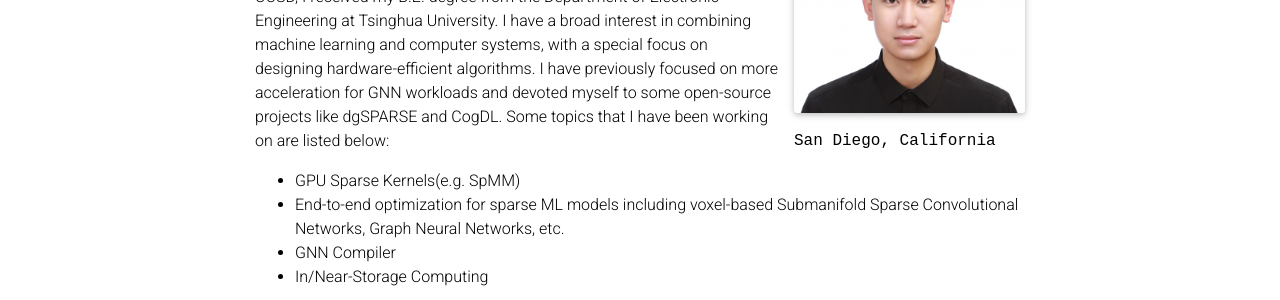
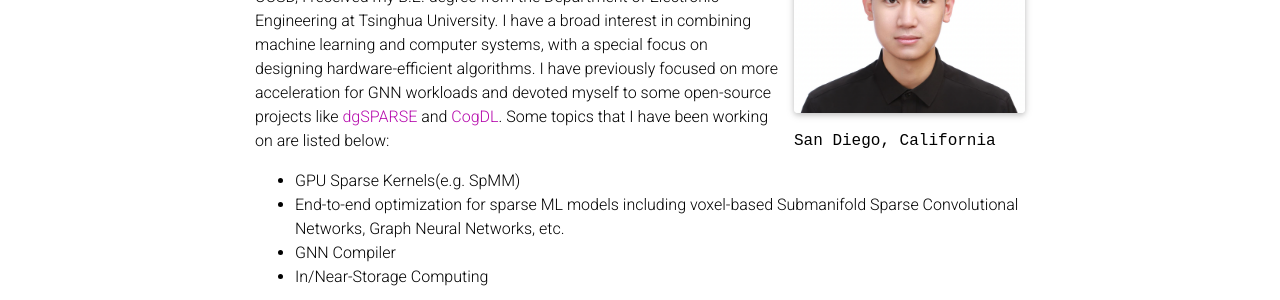
Before and after one commit to fishmingyu/fishmingyu.github.io, a Jekyll site: the page built from _pages/about.md, in a window 1280 px wide and 1075 px high. Shown: the part 288-588 px from the top of the window. Built offline with Jekyll 4.4.1, drawn with Linux system fonts in a browser that asks for light colours; full-size pictures stand in for the smaller copies a plugin makes; comment, search, counter and statistics services are not loaded; a style sheet for code colours, icons or effects is not loaded; some of the changed lines change nothing that is shown; some of the changed text lies outside the part shown.

Commit message:
modified website html

```diff
--- a/_pages/about.md
+++ b/_pages/about.md
@@ -17,7 +17,7 @@ social: true  # includes social icons at the bottom of the page
 ---
 
 I am a first-year Ph.D. advised by Prof. [Jishen Zhao](https://cseweb.ucsd.edu/~jzhao/) in Computer Science and Engineering Department of UC San Diego, starting in 2022. I am now aiming to build efficient systems for machine learning. Before coming to UCSD, I received my B.E. degree from the Department of Electronic Engineering at Tsinghua University.
-I have a broad interest in combining machine learning and computer systems, with a special focus on designing hardware-efficient algorithms. I have previously focused on more acceleration for GNN workloads and devoted myself to some open-source projects like dgSPARSE and CogDL. Some topics that I have been working on are listed below:
+I have a broad interest in combining machine learning and computer systems, with a special focus on designing hardware-efficient algorithms. I have previously focused on more acceleration for GNN workloads and devoted myself to some open-source projects like [dgSPARSE](https://dgsparse.github.io/) and [CogDL](https://cogdl.ai/). Some topics that I have been working on are listed below:
 * GPU Sparse Kernels(e.g. SpMM)
 * End-to-end optimization for sparse ML models including voxel-based Submanifold Sparse Convolutional Networks, Graph Neural Networks, etc.
 * GNN Compiler
```
